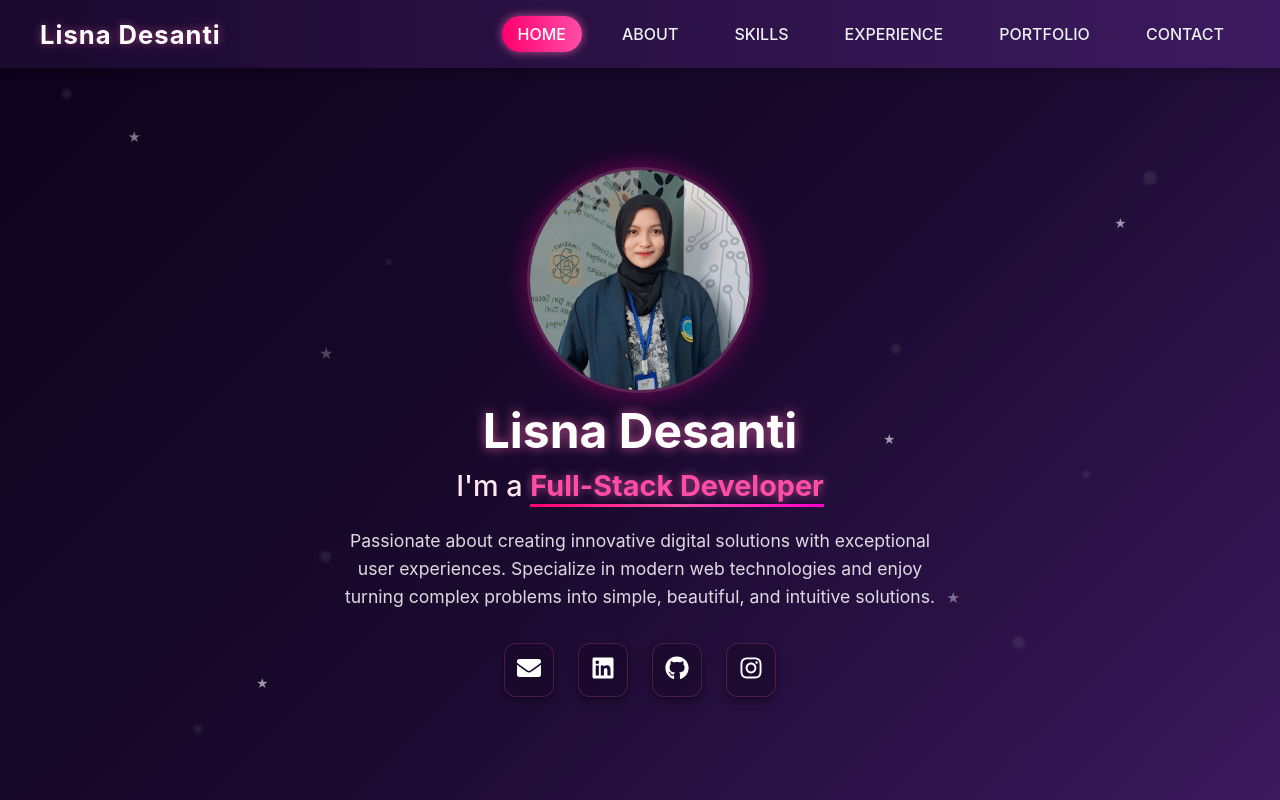
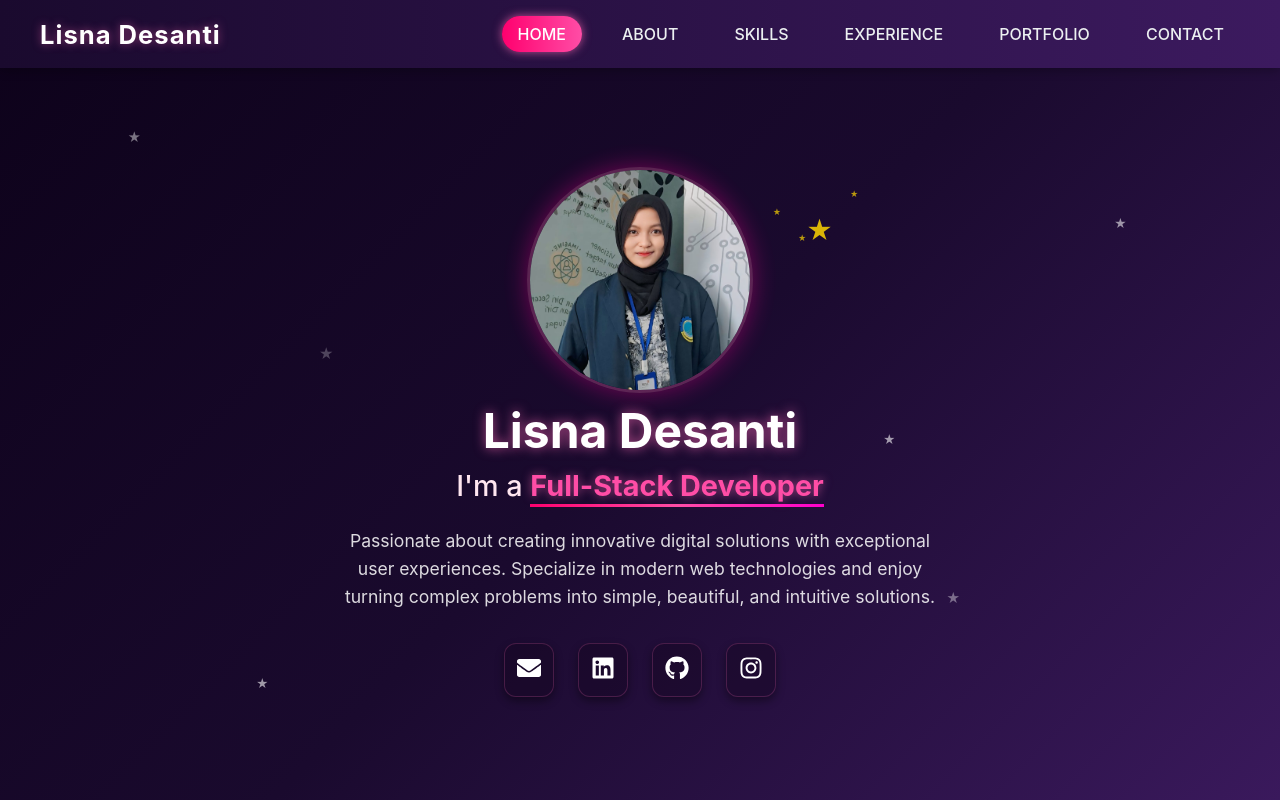
Before and after one commit to lisnadesanti/my_portofolio, a React (Create React App) app: page / in a window 1280 px wide. Shown: the top 800 px of the page. Built offline with nearby package versions, Linux system fonts and the light colour scheme.

Commit message:
hero jsx dan css

```diff
--- a/src/components/Hero.css
+++ b/src/components/Hero.css
@@ -9,35 +9,7 @@
   overflow: hidden;
 }
 
-/* Partikel bulatan (tetap) */
-.particles {
-  position: absolute;
-  top: 0;
-  left: 0;
-  width: 100%;
-  height: 100%;
-  pointer-events: none;
-  z-index: 0;
-}
-
-.particle {
-  position: absolute;
-  background: rgba(255, 255, 255, 0.08);
-  border-radius: 50%;
-  filter: blur(1px);
-  animation: floatParticle 12s infinite ease-in-out;
-}
-
-.particle-1 { width: 10px; height: 10px; top: 10%; left: 5%; animation-delay: 0s; }
-.particle-2 { width: 14px; height: 14px; top: 20%; right: 10%; animation-delay: -2s; }
-.particle-3 { width: 8px; height: 8px; bottom: 15%; left: 15%; animation-delay: -4s; }
-.particle-4 { width: 12px; height: 12px; bottom: 25%; right: 20%; animation-delay: -6s; }
-.particle-5 { width: 6px; height: 6px; top: 30%; left: 30%; animation-delay: -1s; }
-.particle-6 { width: 9px; height: 9px; top: 40%; right: 30%; animation-delay: -3s; }
-.particle-7 { width: 11px; height: 11px; bottom: 35%; left: 25%; animation-delay: -5s; }
-.particle-8 { width: 7px; height: 7px; bottom: 45%; right: 15%; animation-delay: -7s; }
-
-/* ✨ BINTANG ANIMASI BARU */
+/* ✨ BINTANG-BINTANG PUTIH/ABU-ABU */
 .star {
   position: absolute;
   color: rgba(255, 255, 255, 0.6);
@@ -53,16 +25,43 @@
 .star-5 { top: 40%; left: 25%; animation-delay: 2s; }
 .star-6 { top: 50%; right: 30%; animation-delay: 0.8s; }
 
-@keyframes floatParticle {
-  0%, 100% { transform: translate(0, 0) rotate(0deg); }
-  25% { transform: translate(3px, 5px) rotate(90deg); }
-  50% { transform: translate(-3px, 3px) rotate(180deg); }
-  75% { transform: translate(5px, -2px) rotate(270deg); }
+/* 🌟 BINTANG KUNING UTAMA */
+.star-main {
+  position: absolute;
+  color: #FFD700; /* Kuning emas */
+  font-size: 24px;
+  top: 25%;
+  right: 35%;
+  z-index: 1;
+  animation: twinkleStarMain 2s infinite ease-in-out;
 }
+
+/* Partikel kecil kuning di sekitar bintang utama */
+.star-particle {
+  position: absolute;
+  color: #FFD700;
+  font-size: 8px;
+  opacity: 0.7;
+  animation: floatParticleSmall 3s infinite ease-in-out;
+}
+
+.star-particle-1 { top: 22%; right: 33%; animation-delay: 0s; }
+.star-particle-2 { top: 27%; right: 37%; animation-delay: 0.5s; }
+.star-particle-3 { top: 24%; right: 39%; animation-delay: 1s; }
 
 @keyframes twinkleStar {
   0%, 100% { opacity: 1; transform: scale(1); }
   50% { opacity: 0.4; transform: scale(1.2); }
+}
+
+@keyframes twinkleStarMain {
+  0%, 100% { transform: scale(1); opacity: 1; }
+  50% { transform: scale(1.1); opacity: 0.8; }
+}
+
+@keyframes floatParticleSmall {
+  0%, 100% { transform: translate(0, 0); }
+  50% { transform: translate(2px, -2px); }
 }
 
 /* Konten utama */
@@ -84,7 +83,7 @@
 /* 🔍 FOTO PROFIL DIPERBESAR */
 .profile-circle {
   position: relative;
-  width: 220px; /* Diperbesar dari 150px */
+  width: 220px;
   height: 220px;
   border-radius: 50%;
   overflow: hidden;
@@ -175,12 +174,11 @@
   box-shadow: 0 4px 8px rgba(0, 0, 0, 0.4);
   text-decoration: none;
   border: 1px solid rgba(255, 105, 180, 0.2);
-  font-size: 1rem; /* Default ukuran ikon teks */
+  font-size: 1rem;
 }
 
-/* 🔽 KECILKAN NAMA GITHUB (atau teks username) */
 .social-icons a.github-username {
-  font-size: 0.85rem; /* Lebih kecil, seperti di Herdi */
+  font-size: 0.85rem;
   padding: 0.5rem 0.75rem;
 }
 
@@ -212,7 +210,7 @@
   }
 
   .profile-circle {
-    width: 180px; /* Ukuran mobile tetap besar, tapi tidak terlalu */
+    width: 180px;
     height: 180px;
   }
 
@@ -233,4 +231,14 @@
   .social-icons a.github-username {
     font-size: 0.8rem;
   }
+
+  /* Sesuaikan posisi bintang kuning di mobile agar tidak overlap */
+  .star-main {
+    top: 28%;
+    right: 30%;
+    font-size: 20px;
+  }
+  .star-particle-1 { top: 25%; right: 28%; }
+  .star-particle-2 { top: 30%; right: 32%; }
+  .star-particle-3 { top: 27%; right: 34%; }
 }
--- a/src/components/Hero.jsx
+++ b/src/components/Hero.jsx
@@ -18,20 +18,22 @@ const Hero = () => {
 
   return (
     <section id="home" className="hero">
-      {/* Animasi Partikel Bulatan */}
-      <div className="particles">
-        {[...Array(8)].map((_, i) => (
-          <div key={`particle-${i}`} className={`particle particle-${i + 1}`}></div>
-        ))}
-      </div>
+      {/* ❌ PARTIKEL BULATAN DIHAPUS (TIDAK DITAMPILKAN LAGI) */}
+      {/* <div className="particles">...</div> */}
 
-      {/* ✨ ANIMASI BINTANG BARU */}
+      {/* ✨ BINTANG-BINTANG PUTIH/ABU-ABU (TETAP DIPERTAHANKAN) */}
       <div className="star star-1">★</div>
       <div className="star star-2">★</div>
       <div className="star star-3">★</div>
       <div className="star star-4">★</div>
       <div className="star star-5">★</div>
       <div className="star star-6">★</div>
+
+      {/* 🌟 BINTANG KUNING UTAMA + PARTIKEL KECIL KUNING (DITAMBAHKAN) */}
+      <div className="star-main">★</div>
+      <div className="star-particle star-particle-1">★</div>
+      <div className="star-particle star-particle-2">★</div>
+      <div className="star-particle star-particle-3">★</div>
 
       {/* Konten Utama */}
       <div className="hero-content">
```
